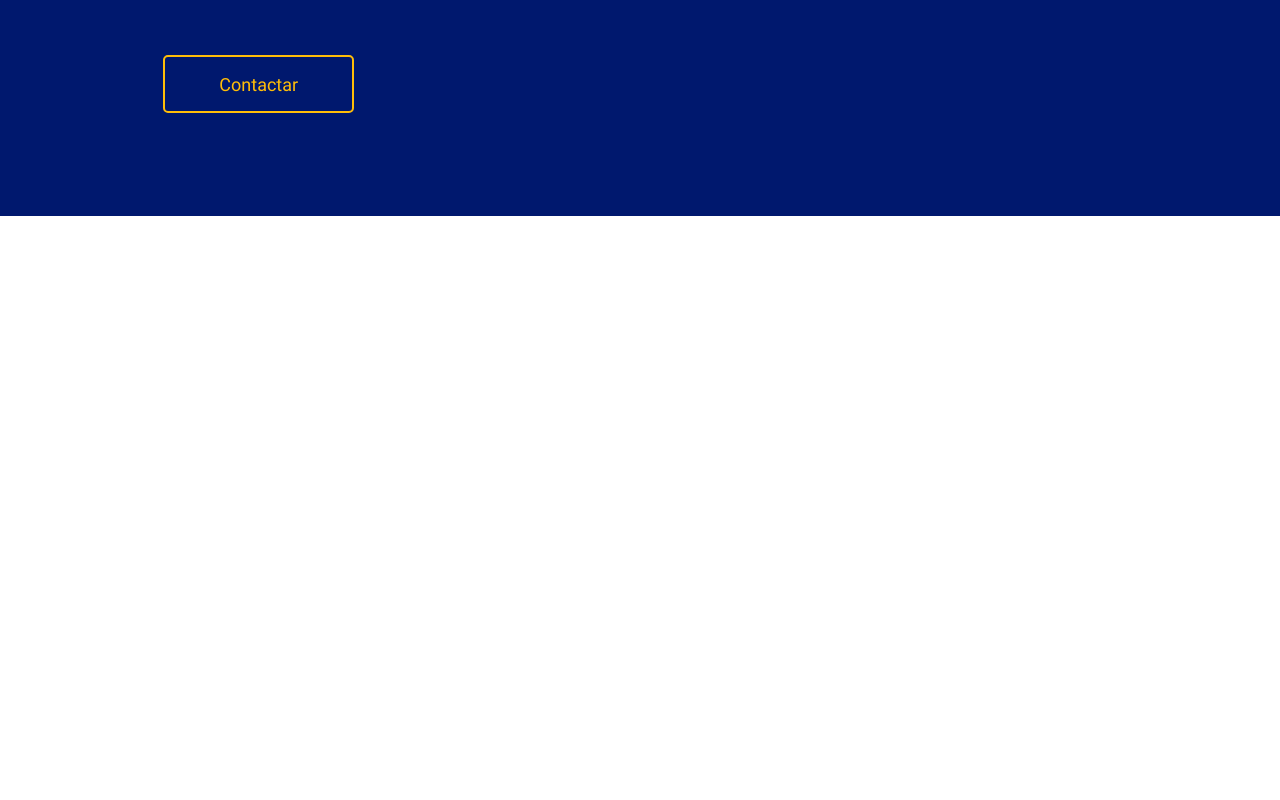
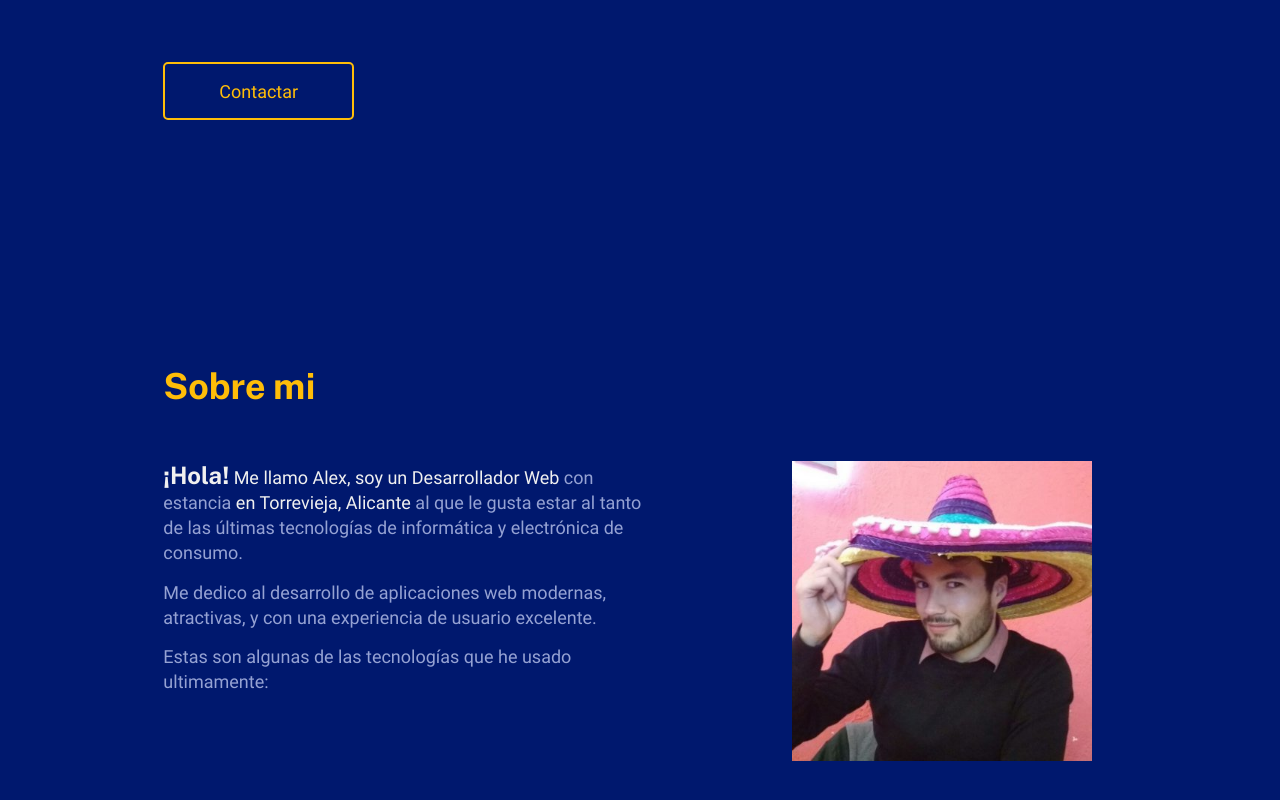
Before and after one commit to alexandreargm/portafolio, a Nuxt app: page / in a window 1280 px wide. Shown: the part 584-1384 px from the top of the page. Before the commit the page ends 800 px from the top, so only its background shows below. Built offline with nearby package versions, Linux system fonts and the light colour scheme.

Commit message:
created aboutme.vue

```diff
--- a/assets/css/theme.scss
+++ b/assets/css/theme.scss
@@ -65,7 +65,7 @@ html {
   font-size: var(--font-size-h1);
   font-family: var(--font-header);
   font-weight: var(--font-weight-header);
-  color: var(--color-contrast-high);
+  color: var(--color-primary);
   line-height: 1.2em;
 }
 .text--title {
--- a/assets/css/variables.scss
+++ b/assets/css/variables.scss
@@ -39,7 +39,7 @@ $laptop: 75em; // 1200px
   --font-size-l: 1.4rem;
   --font-size-xl: 1.6rem;
   --font-size-h2: 1.6rem;
-  --font-size-h1: 1.8rem;
+  --font-size-h1: 2.4rem;
   --font-size-title: 3rem;
 }
 
@@ -76,7 +76,7 @@ $laptop: 75em; // 1200px
     --font-size-l: 1.6rem;
     --font-size-xl: 2rem;
     --font-size-h2: 2rem;
-    --font-size-h1: 2.4rem;
+    --font-size-h1: 2.6rem;
     --font-size-title: 3.6rem;
   }
 }
--- a/components/AboutMe.vue
+++ b/components/AboutMe.vue
@@ -1,6 +1,29 @@
 <!-- AboutMe.vue -->
 <template>
   <div class="about-me">
+    <div class="about-me__wrapper container">
+      <div class="about-me__head">
+        <h1 class="about-me__title text--h1">
+          Sobre mi
+        </h1>
+      </div>
+      <div class="about-me__body">
+        <p class="about-me__description text--l">
+          <span class="text--h2">¡Hola!</span> <span class="text--color-contrast-high">Me llamo Alex, soy un Desarrollador Web</span> con estancia <span class="text--color-contrast-high">en Torrevieja, Alicante</span> al que le gusta estar al tanto de las últimas tecnologías de informática y electrónica de consumo.
+        </p>
+        <p class="about-me__description text--l">
+          Me dedico al desarrollo de aplicaciones web modernas, atractivas, y con una experiencia de usuario excelente.
+        </p>
+        <p class="about-me__description text--l">
+          Estas son algunas de las tecnologías que he usado ultimamente:
+        </p>
+      </div>
+      <div class="photo about-me__media">
+        <div class="photo__wrapper">
+          <img src="/foto_perfil.jpg" alt="Foto de perfil" class="photo__image">
+        </div>
+      </div>
+    </div>
   </div>
 </template>
 
@@ -9,35 +32,43 @@
 .about-me {
   display: flex;
   align-items: center;
-  @media screen and (min-width: 48em){
+  @media screen and (min-width: $tablet-portrait){
     padding-top: 0;
   }
   &__wrapper {
-    padding-top: 4rem;
+    display: flex;
+    flex-wrap: wrap;
     @media screen and (min-width: $tablet-portrait) {
       @include indent-container-left(1, var(--column-count), var(--container-padding));
     }
   }
-  &__hello {
-    margin-bottom: 1.2rem;
+  &__head {
+    flex: 1 0 100%;
   }
-  &__name {
-    margin-bottom: 0;
+  &__body {
+    max-width: 50em;
+    margin-bottom: 6rem;
   }
-  &__role {
-    margin-bottom: 0;
-  }
-  &__role:after {
-    content: " ";
-    display: block;
-    width: 0.8em;
-    border-bottom: 0.14em solid var(--color-primary);
-    margin-top: 0.5em;
-    margin-bottom: 0.3em;
+  &__title {
+    margin-bottom: 1.5em;
   }
   &__description {
-    max-width: 26em;
-    margin-bottom: 8rem;
+    margin-bottom: 1.4rem;
+  }
+  &__media {
+    width: 70%;
+    max-width: 30rem;
+    margin: 0 auto;
+  }
+}
+
+.photo {
+  &__wrapper {
+    background-color: var(--color-contrast-low);
+  }
+  &__image {
+    width: 100%;
+    height: auto;
   }
 }
 
--- a/components/HeroLanding.vue
+++ b/components/HeroLanding.vue
@@ -36,7 +36,7 @@
     }
   }
   &__hello {
-    margin-bottom: 1.2rem;
+    margin-bottom: 1.4rem;
   }
   &__name {
     margin-bottom: 0;
@@ -49,8 +49,8 @@
     display: block;
     width: 0.8em;
     border-bottom: 0.14em solid var(--color-primary);
-    margin-top: 0.5em;
-    margin-bottom: 0.3em;
+    margin-top: 0.6em;
+    margin-bottom: 0.4em;
   }
   &__description {
     max-width: 26em;
--- a/pages/index.vue
+++ b/pages/index.vue
@@ -1,29 +1,31 @@
 <!-- index.vue -->
 <template>
   <div class="siteframe" data-theme="default">
-    <!-- Social meta tags -->
-    <SocialHeadCard />
-    <!-- Header and navigation -->
+    <SocialMetaTags />
+    <!-- header -->
     <header class="header siteframe__header">
-      <navbar class="header__navbar" />
+      <Navbar class="header__navbar" />
     </header>
     <!-- main -->
     <main class="main siteframe__main">
       <HeroLanding class="main__herolanding" />
+      <AboutMe class="main__about-me" />
     </main>
   </div>
 </template>
 
 <script>
-import SocialHeadCard from '~/components/SocialHeadCard.vue'
+import SocialMetaTags from '~/components/SocialMetaTags.vue'
 import Navbar from '~/components/Navbar.vue'
 import HeroLanding from '~/components/HeroLanding.vue'
+import AboutMe from '~/components/AboutMe.vue'
 
 export default {
   components: {
-    SocialHeadCard,
+    SocialMetaTags,
     Navbar,
-    HeroLanding
+    HeroLanding,
+    AboutMe
   }
 }
 </script>
@@ -53,10 +55,23 @@ export default {
   }
 }
 
-.main__herolanding {
-  min-height: 100vh;
-  @media screen and (min-width: 75em ) {
-    min-height: calc(100vh - var(--navbar-height) );
+.main {
+  &__herolanding {
+    min-height: 100vh;
+    /*padding-top: 6rem;
+    padding-bottom: 10rem;*/
+    @media screen and (min-width: 75em ) {
+      min-height: calc(100vh - var(--navbar-height) );
+    }
+  }
+  &__about-me {
+    min-height: 100vh;
+    /*padding-top: 10rem;
+    padding-bottom: 10rem;*/
+    @media screen and (min-width: 75em ) {
+      min-height: calc(100vh - var(--navbar-height) );
+    }
   }
 }
+
 </style>
```
Also changed, not shown: components/SocialMetaTags.vue (renamed from components/SocialHeadCard.vue), static/foto_perfil.jpg (added).
